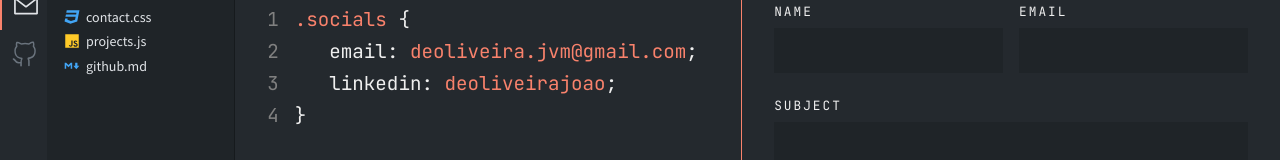
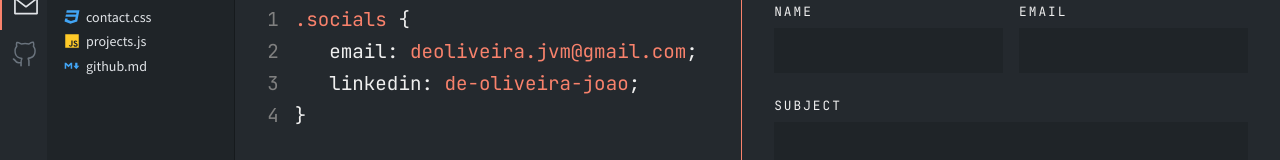
Before and after one commit to jvmdo/vscode-portfolio, a Next.js app: page /contact in a window 1280 px wide. Shown: the part 144-304 px from the top of the page. Built offline with nearby package versions, Linux system fonts and the light colour scheme.

Commit message:
update linkedin link

```diff
--- a/components/ContactCode.jsx
+++ b/components/ContactCode.jsx
@@ -8,8 +8,8 @@ const contactItems = [
   },
   {
     social: "linkedin",
-    link: "deoliveirajoao",
-    href: "https://www.linkedin.com/",
+    link: "de-oliveira-joao",
+    href: "www.linkedin.com/in/de-oliveira-joao",
   },
 ];
 
--- a/pages/api/projects.json
+++ b/pages/api/projects.json
@@ -49,7 +49,7 @@
     "id": 4,
     "name": "Ignite Feed",
     "image": "/ignite-feed.jpeg",
-    "description": "Página para feed de postagens, comentários em postagens, likes e remoção de um site fictício.",
+    "description": "Página de uma rede social fictícia para feed de postagens. O usuário pode criar posts, comentar, dar likes e remover comentários.",
     "tags": ["react", "css-modules", "responsivo"],
     "source_code": "https://github.com/jvmdo/rocketseat-ignite/tree/main/reactjs/ignite-feed",
     "demo": "https://ignite-feed-jvmdo.vercel.app/"
```
